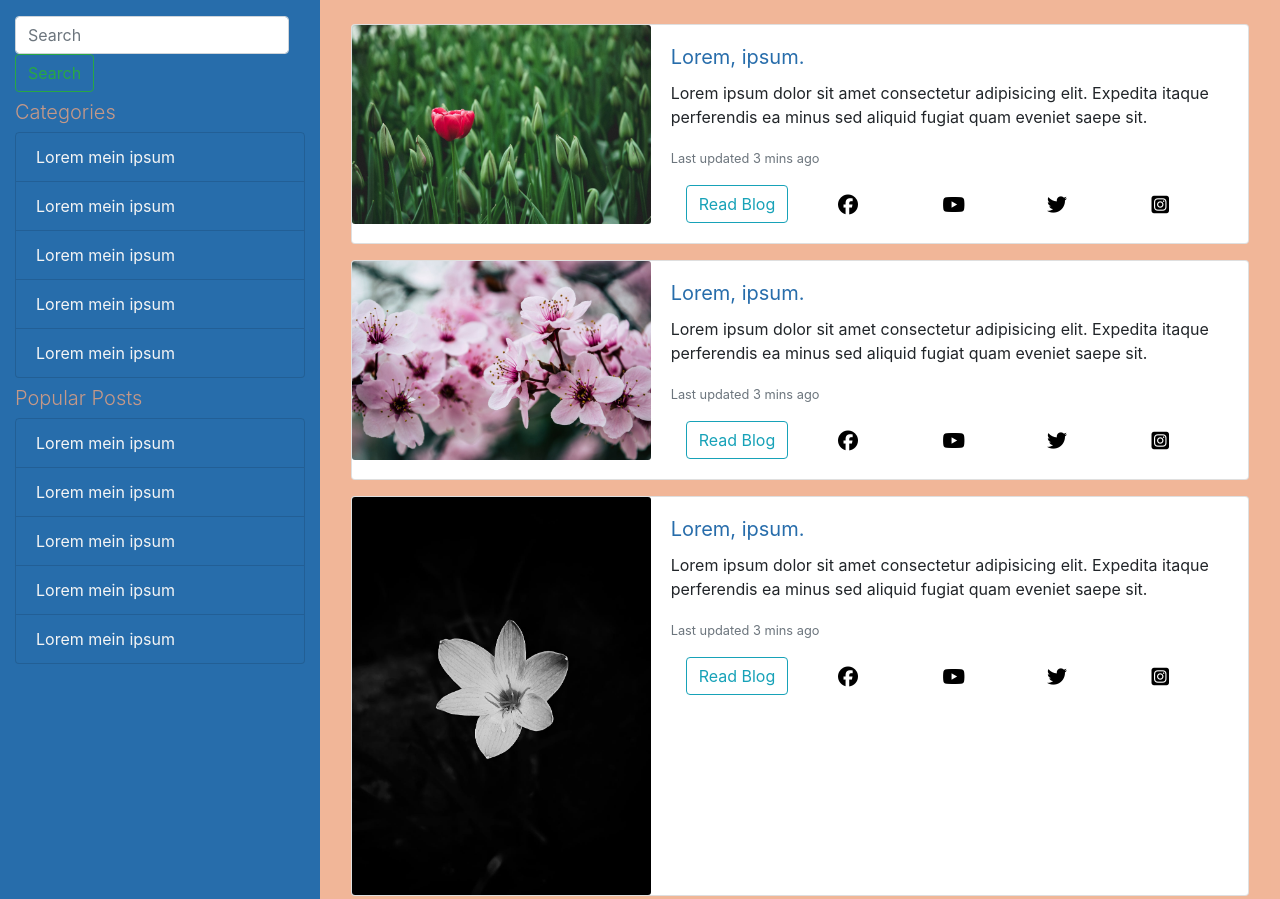
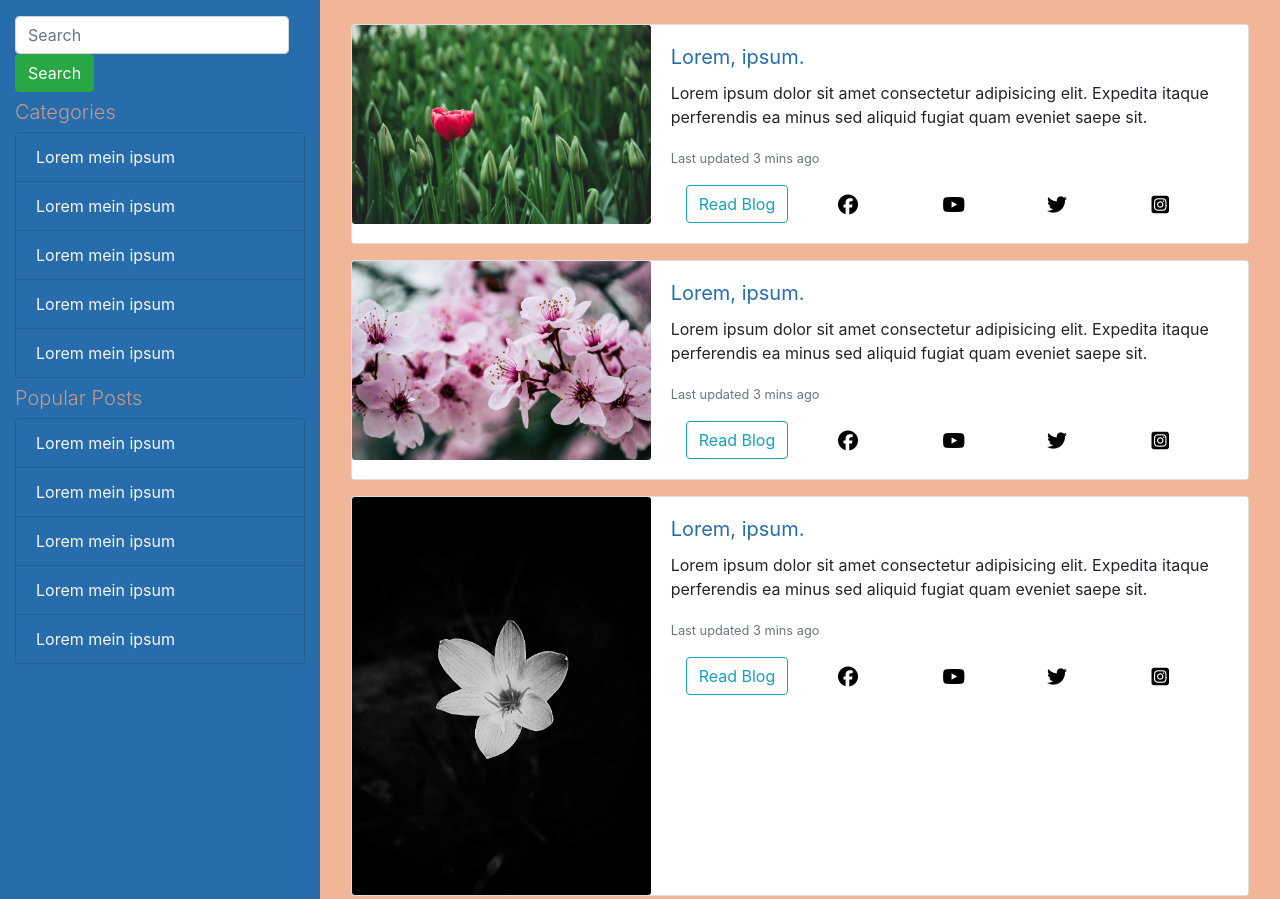
Before and after one commit to samratpodder/ardent-web-project-client_end, a plain HTML site: page Project Flower Store/blog.html in a window 1280 px wide. Shown: the top 899 px of the page. Drawn offline with nearby package versions, Linux system fonts and the light colour scheme.

Commit message:
Changed search button  from outline button to solid button

```diff
--- a/Project Flower Store/blog.html
+++ b/Project Flower Store/blog.html
@@ -18,7 +18,7 @@
             <div id="sidebar" class="col-3 pt-3 py-2">
                 <form class="form-inline my-2 my-lg-0">
                     <input class="form-control mr-sm-2" type="search" placeholder="Search" aria-label="Search">
-                    <button class="btn btn-outline-success my-2 my-sm-0" type="submit">Search</button>
+                    <button class="btn btn-success my-2 my-sm-0" type="submit">Search</button>
                 </form>
 
                 <section id="categories" class="my-2">
```
